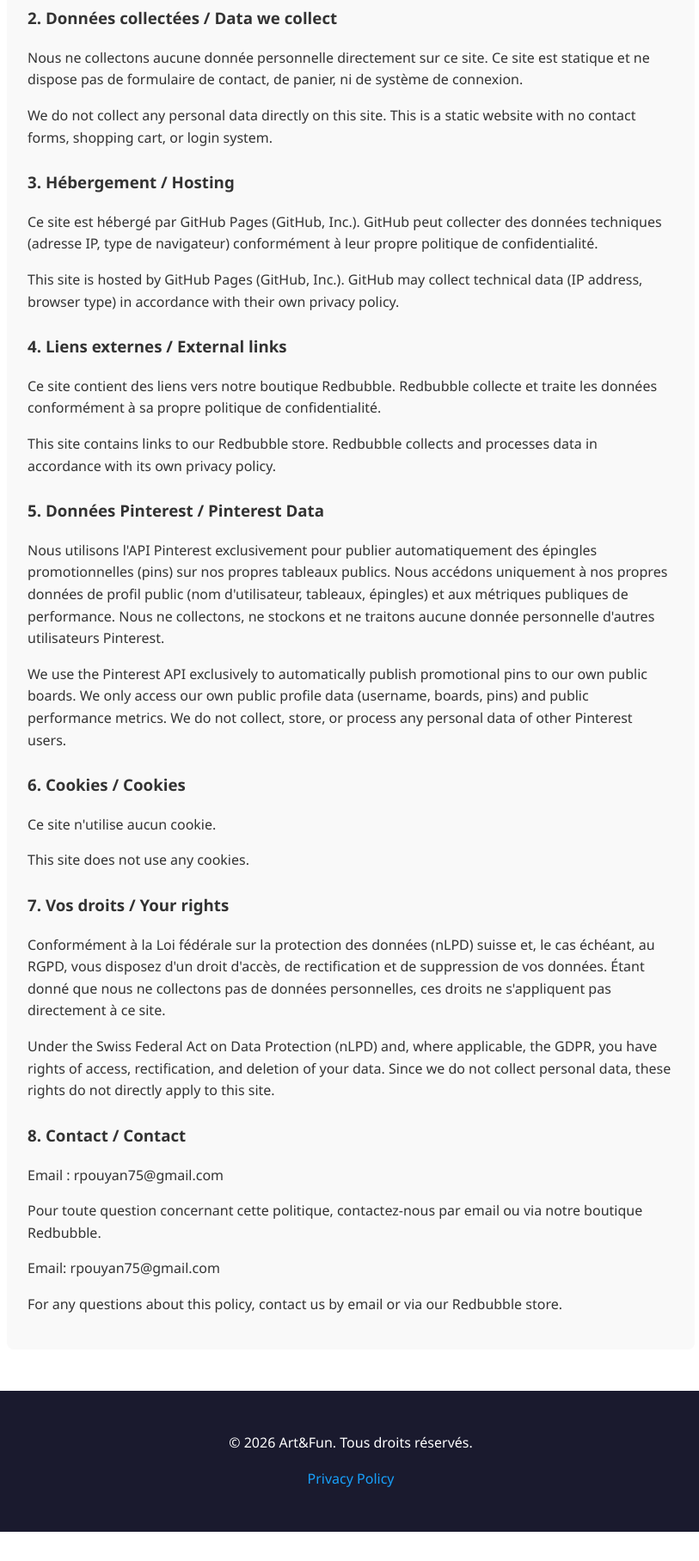
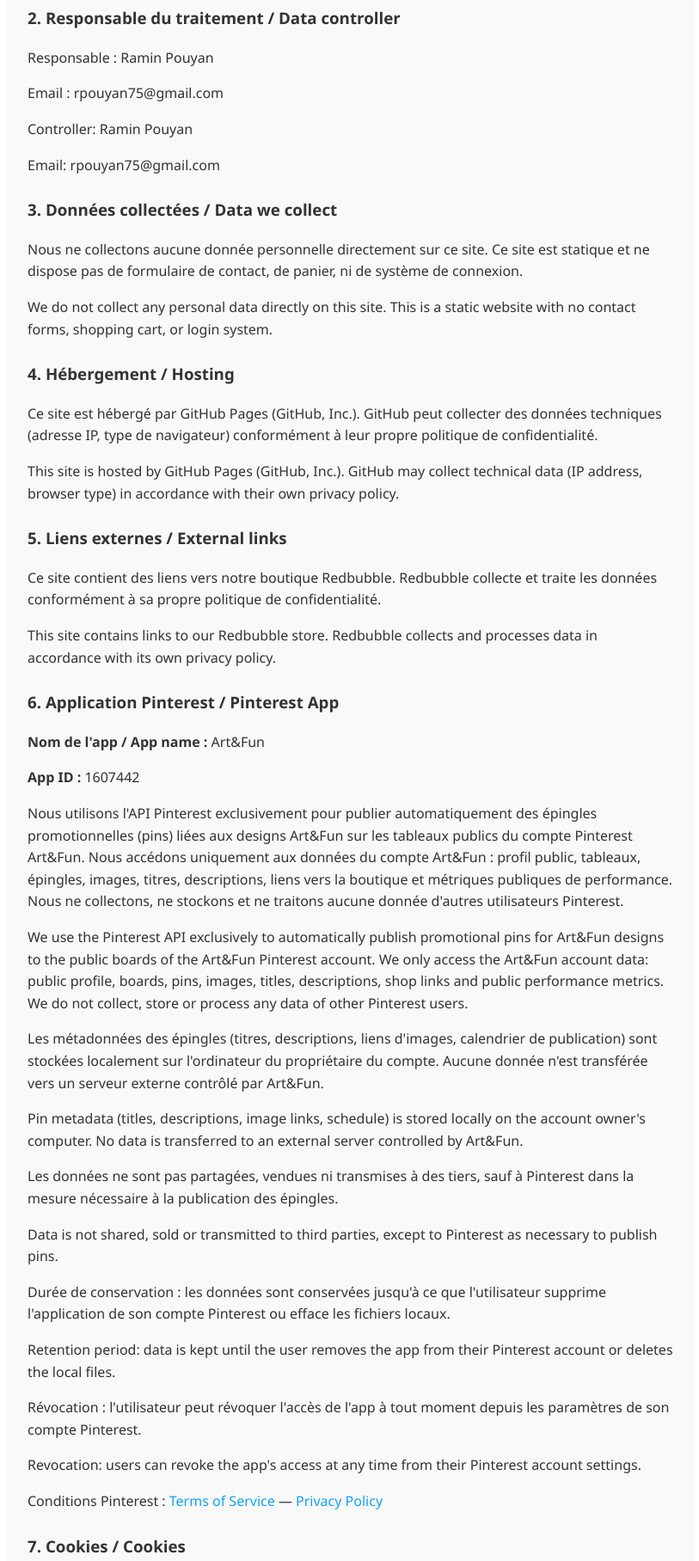
Before and after one commit to cyrilolivieri/artandfun, a plain HTML site: page privacy.html in a window 1280 px wide. Shown: the part 560-2376 px from the top of the page at 86% size, without its empty margins (232-1045 px from the left). Before the commit the page ends 2342 px from the top, so only its background shows below. Drawn offline with Linux system fonts and the light colour scheme.

Commit message:
Mise à jour privacy/terms pour Pinterest API app Art&Fun

```diff
--- a/privacy.html
+++ b/privacy.html
@@ -13,51 +13,67 @@
         <nav>
             <a href="index.html">Accueil</a>
             <a href="privacy.html">Privacy Policy</a>
+            <a href="terms.html">Terms of Service</a>
         </nav>
     </header>
     <main>
         <section>
             <h2>Politique de Confidentialité / Privacy Policy</h2>
-            <p><strong>Dernière mise à jour :</strong> 2 septembre 2026</p>
+            <p><strong>Dernière mise à jour :</strong> 7 septembre 2026</p>
 
             <h3>1. Qui sommes-nous ? / Who we are</h3>
             <p>Art&Fun est une marque de t-shirts originaux basée en Suisse. Notre site est hébergé sur GitHub Pages et notre boutique principale se trouve sur Redbubble.</p>
             <p>Art&Fun is a brand of original t-shirts based in Switzerland. Our site is hosted on GitHub Pages and our main store is on Redbubble.</p>
 
-            <h3>2. Données collectées / Data we collect</h3>
+            <h3>2. Responsable du traitement / Data controller</h3>
+            <p>Responsable : Ramin Pouyan</p>
+            <p>Email : rpouyan75@gmail.com</p>
+            <p>Controller: Ramin Pouyan</p>
+            <p>Email: rpouyan75@gmail.com</p>
+
+            <h3>3. Données collectées / Data we collect</h3>
             <p>Nous ne collectons aucune donnée personnelle directement sur ce site. Ce site est statique et ne dispose pas de formulaire de contact, de panier, ni de système de connexion.</p>
             <p>We do not collect any personal data directly on this site. This is a static website with no contact forms, shopping cart, or login system.</p>
 
-            <h3>3. Hébergement / Hosting</h3>
+            <h3>4. Hébergement / Hosting</h3>
             <p>Ce site est hébergé par GitHub Pages (GitHub, Inc.). GitHub peut collecter des données techniques (adresse IP, type de navigateur) conformément à leur propre politique de confidentialité.</p>
             <p>This site is hosted by GitHub Pages (GitHub, Inc.). GitHub may collect technical data (IP address, browser type) in accordance with their own privacy policy.</p>
 
-            <h3>4. Liens externes / External links</h3>
+            <h3>5. Liens externes / External links</h3>
             <p>Ce site contient des liens vers notre boutique Redbubble. Redbubble collecte et traite les données conformément à sa propre politique de confidentialité.</p>
             <p>This site contains links to our Redbubble store. Redbubble collects and processes data in accordance with its own privacy policy.</p>
 
-            <h3>5. Données Pinterest / Pinterest Data</h3>
-            <p>Nous utilisons l'API Pinterest exclusivement pour publier automatiquement des épingles promotionnelles (pins) sur nos propres tableaux publics. Nous accédons uniquement à nos propres données de profil public (nom d'utilisateur, tableaux, épingles) et aux métriques publiques de performance. Nous ne collectons, ne stockons et ne traitons aucune donnée personnelle d'autres utilisateurs Pinterest.</p>
-            <p>We use the Pinterest API exclusively to automatically publish promotional pins to our own public boards. We only access our own public profile data (username, boards, pins) and public performance metrics. We do not collect, store, or process any personal data of other Pinterest users.</p>
+            <h3>6. Application Pinterest / Pinterest App</h3>
+            <p><strong>Nom de l'app / App name :</strong> Art&Fun</p>
+            <p><strong>App ID :</strong> 1607442</p>
+            <p>Nous utilisons l'API Pinterest exclusivement pour publier automatiquement des épingles promotionnelles (pins) liées aux designs Art&Fun sur les tableaux publics du compte Pinterest Art&Fun. Nous accédons uniquement aux données du compte Art&Fun : profil public, tableaux, épingles, images, titres, descriptions, liens vers la boutique et métriques publiques de performance. Nous ne collectons, ne stockons et ne traitons aucune donnée d'autres utilisateurs Pinterest.</p>
+            <p>We use the Pinterest API exclusively to automatically publish promotional pins for Art&Fun designs to the public boards of the Art&Fun Pinterest account. We only access the Art&Fun account data: public profile, boards, pins, images, titles, descriptions, shop links and public performance metrics. We do not collect, store or process any data of other Pinterest users.</p>
+            <p>Les métadonnées des épingles (titres, descriptions, liens d'images, calendrier de publication) sont stockées localement sur l'ordinateur du propriétaire du compte. Aucune donnée n'est transférée vers un serveur externe contrôlé par Art&Fun.</p>
+            <p>Pin metadata (titles, descriptions, image links, schedule) is stored locally on the account owner's computer. No data is transferred to an external server controlled by Art&Fun.</p>
+            <p>Les données ne sont pas partagées, vendues ni transmises à des tiers, sauf à Pinterest dans la mesure nécessaire à la publication des épingles.</p>
+            <p>Data is not shared, sold or transmitted to third parties, except to Pinterest as necessary to publish pins.</p>
+            <p>Durée de conservation : les données sont conservées jusqu'à ce que l'utilisateur supprime l'application de son compte Pinterest ou efface les fichiers locaux.</p>
+            <p>Retention period: data is kept until the user removes the app from their Pinterest account or deletes the local files.</p>
+            <p>Révocation : l'utilisateur peut révoquer l'accès de l'app à tout moment depuis les paramètres de son compte Pinterest.</p>
+            <p>Revocation: users can revoke the app's access at any time from their Pinterest account settings.</p>
+            <p>Conditions Pinterest : <a href="https://policy.pinterest.com/en/terms-of-service" target="_blank">Terms of Service</a> — <a href="https://policy.pinterest.com/en/privacy-policy" target="_blank">Privacy Policy</a></p>
 
-            <h3>6. Cookies / Cookies</h3>
+            <h3>7. Cookies / Cookies</h3>
             <p>Ce site n'utilise aucun cookie.</p>
             <p>This site does not use any cookies.</p>
 
-            <h3>7. Vos droits / Your rights</h3>
-            <p>Conformément à la Loi fédérale sur la protection des données (nLPD) suisse et, le cas échéant, au RGPD, vous disposez d'un droit d'accès, de rectification et de suppression de vos données. Étant donné que nous ne collectons pas de données personnelles, ces droits ne s'appliquent pas directement à ce site.</p>
-            <p>Under the Swiss Federal Act on Data Protection (nLPD) and, where applicable, the GDPR, you have rights of access, rectification, and deletion of your data. Since we do not collect personal data, these rights do not directly apply to this site.</p>
+            <h3>8. Vos droits / Your rights</h3>
+            <p>Conformément à la Loi fédérale sur la protection des données (nLPD) suisse et, le cas échéant, au RGPD, vous disposez d'un droit d'accès, de rectification et de suppression de vos données. Pour exercer ces droits, contactez-nous à rpouyan75@gmail.com.</p>
+            <p>Under the Swiss Federal Act on Data Protection (nLPD) and, where applicable, the GDPR, you have rights of access, rectification, and deletion of your data. To exercise these rights, contact us at rpouyan75@gmail.com.</p>
 
-            <h3>8. Contact / Contact</h3>
+            <h3>9. Contact / Contact</h3>
             <p>Email : rpouyan75@gmail.com</p>
-            <p>Pour toute question concernant cette politique, contactez-nous par email ou via notre boutique Redbubble.</p>
             <p>Email: rpouyan75@gmail.com</p>
-            <p>For any questions about this policy, contact us by email or via our Redbubble store.</p>
         </section>
     </main>
     <footer>
         <p>© 2026 Art&Fun. Tous droits réservés.</p>
-        <p><a href="privacy.html">Privacy Policy</a></p>
+        <p><a href="privacy.html">Privacy Policy</a> · <a href="terms.html">Terms of Service</a></p>
     </footer>
 </body>
 </html>
```
Also changed, not shown: index.html (+3 -1 lines), terms.html (added, +54 -0 lines).
